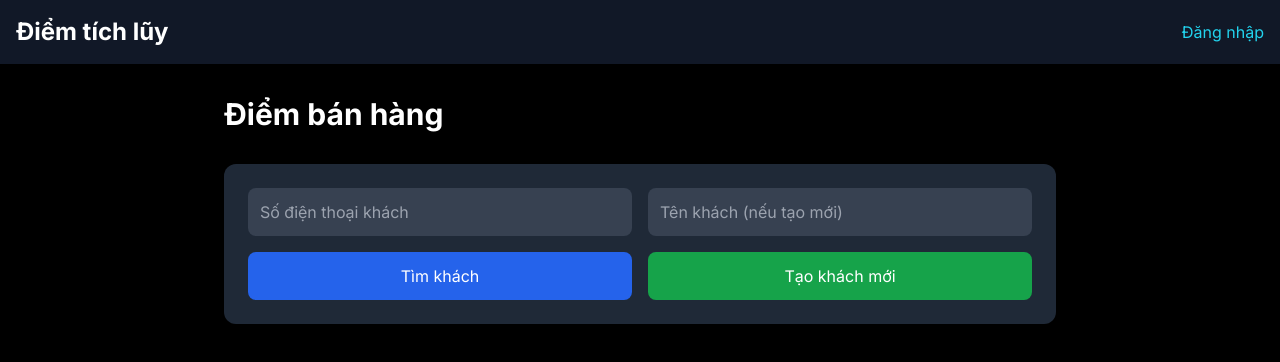
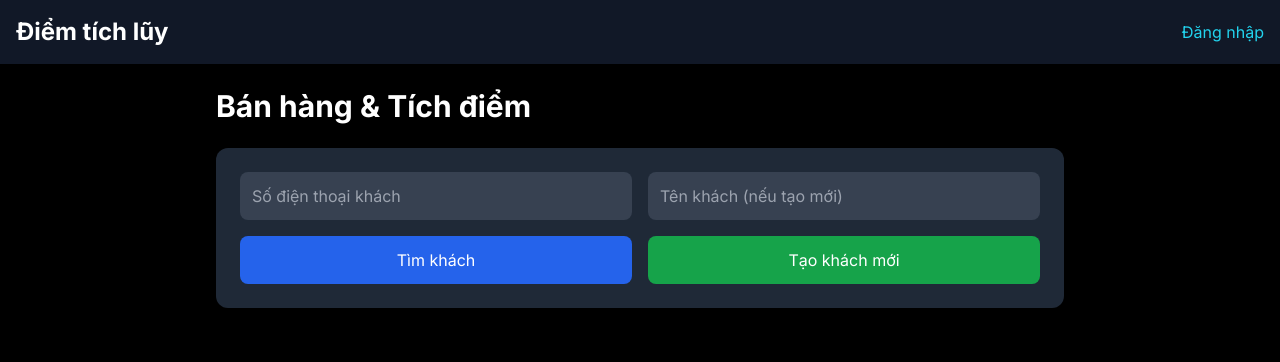
Before and after one commit to haonguyen63/test7, a Next.js app: page /pos in a window 1280 px wide. Shown: the top 362 px of the page. Built offline with nearby package versions, Linux system fonts and the light colour scheme; no server answers.

Commit message:
Update page.tsx

```diff
--- a/app/pos/page.tsx
+++ b/app/pos/page.tsx
@@ -1,39 +1,32 @@
-"use client"
-import { useState } from "react"
-import CustomerSearch from "@/components/CustomerSearch"
-import PointCalculator from "@/components/PointCalculator"
-import { useSession } from "next-auth/react"
-import AutoLogout from "@/components/AutoLogout"
+'use client';
 
-export default function POS() {
-  const { data: session } = useSession()
-  const [customer, setCustomer] = useState(null)
+import { useState } from 'react';
+import CustomerSearch from '@/components/CustomerSearch';
+import PointCalculator from '@/components/PointCalculator';
+import { Customer } from '@prisma/client';
+
+export default function POSPage() {
+  const [customer, setCustomer] = useState<Customer | null>(null);
 
   return (
-    <>
-      <AutoLogout />
-      <div className="p-8 max-w-4xl mx-auto">
-        <h1 className="text-3xl font-bold text-white mb-8">Điểm bán hàng</h1>
-        {session && (
-          <p className="text-cyan-400 mb-4">Đăng nhập: {session.user?.name}</p>
-        )}
+    <div className="p-6 max-w-4xl mx-auto">
+      <h1 className="text-3xl font-bold mb-6">Bán hàng & Tích điểm</h1>
 
+      {/* Tìm khách hàng */}
       <CustomerSearch onCustomer={setCustomer} />
 
+      {/* Chỉ hiện khi có khách hàng */}
       {customer && (
         <>
-            <div className="bg-gray-800 p-4 rounded-lg mb-6 text-white">
-              <p className="text-xl">
-                {customer.name} - {customer.phone} - Số dư điểm:{" "}
-                <span className="text-cyan-400">
-                  {customer.points.toLocaleString()}
-                </span>
-              </p>
+          <div className="bg-blue-50 p-4 rounded-lg mb-6">
+            <p className="font-semibold">{customer.name}</p>
+            <p>SĐT: {customer.phone}</p>
+            <p>Điểm hiện tại: {customer.points.toLocaleString()}</p>
           </div>
-            <PointCalculator customer={customer} />
+
+          <PointCalculator customer={customer} onSuccess={() => setCustomer(null)} />
         </>
       )}
     </div>
-    </>
-  )
+  );
 }
```
Lines whose indentation alone changed are shown as unchanged.
